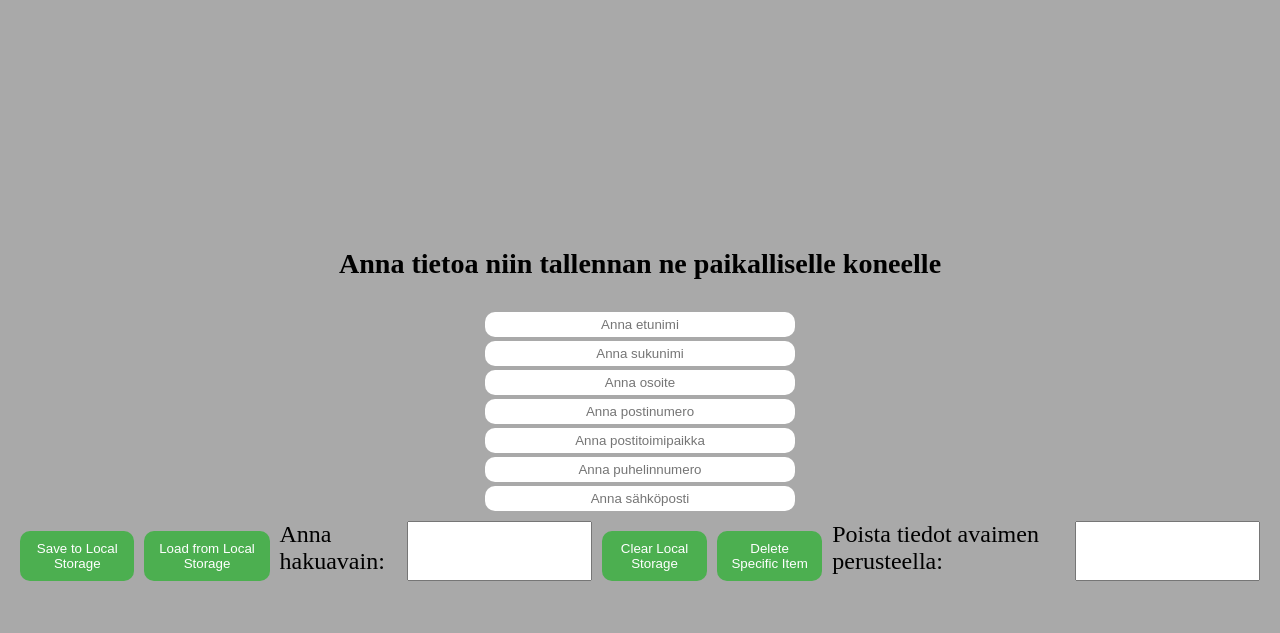
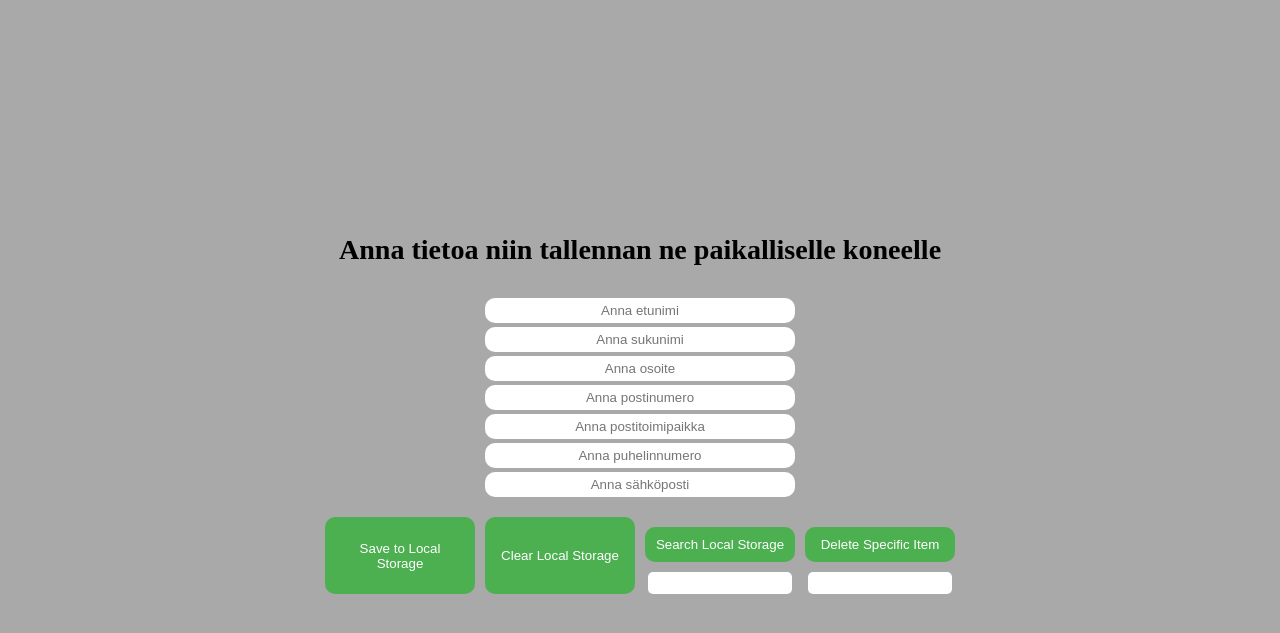
Before and after one commit to SisuSaastamoinen/projektit1, a PHP site: page /localstorage.html in a window 1280 px wide. Shown: the top 633 px of the page. Run offline with PHP 8.4, Linux system fonts and the light colour scheme.

Commit message:
make css for search function

```diff
--- a/localstorage/css/localstorage.css
+++ b/localstorage/css/localstorage.css
@@ -28,6 +28,16 @@ body {
   align-items: center;
   width: 100%;
   flex-direction: column;
+}
+
+.search-button-container,
+.delete-specific-button-container {
+  display: flex;
+  flex-direction: column;
+  justify-content: center;
+  align-items: center;
+  margin-top: 10px;
+  gap: 10px;
 }
 
 .input-header {
@@ -62,6 +72,7 @@ input:focus::placeholder {
 
 .storage-button {
   margin-top: 10px;
+  width: 150px;
   padding: 10px;
   border: none;
   border-radius: 10px;
@@ -70,6 +81,14 @@ input:focus::placeholder {
   cursor: pointer;
 }
 
+.storage-button-input {
+  width: 140px;
+  border: none;
+  height: 20px;
+  border-radius: 5px;
+  color: black;
+}
+
 .storage-button:hover {
   background-color: #45a049;
 }
--- a/localstorage/js/localstorage.js
+++ b/localstorage/js/localstorage.js
@@ -1,8 +1,6 @@
-<<<<<<< HEAD
 function clearStorage() {
-    localStorage.clear();
-};
-=======
+  localStorage.clear();
+}
 function addItem() {
   const userData = {
     first_name: "",
@@ -14,4 +12,3 @@ function addItem() {
   const userStringified = JSON.stringify(userData);
   JSON.parse(userStringified);
 }
->>>>>>> 48f46cabe409bb27df24c7b299c4c87373c1c759
--- a/localstorage/localstorage.html
+++ b/localstorage/localstorage.html
@@ -74,19 +74,29 @@
             <button class="storage-button" id="save-storage-button">
               Save to Local Storage
             </button>
-            <button class="storage-button" id="load-storage-button">
-              Load from Local Storage
-            </button>
-            <label for "input-search-query">Anna hakuavain:</label>
-            <input type="text" id="input-search-query" />
             <button class="storage-button" id="clear-storage-button">
               Clear Local Storage
             </button>
-            <button class="storage-button" id="delete-specific-button">
-              Delete Specific Item
-            </button>
-            <label for="input-delete-key">Poista tiedot avaimen perusteella:</label>
-            <input type="text" id="input-delete-key" />
+            <div class="search-button-container">
+              <button class="storage-button" id="load-storage-button">
+                Search Local Storage
+              </button>
+              <input
+                type="text"
+                class="storage-button-input"
+                id="input-search-query"
+              />
+            </div>
+            <div class="delete-specific-button-container">
+              <button class="storage-button" id="delete-specific-button">
+                Delete Specific Item
+              </button>
+              <input
+                type="text"
+                class="storage-button-input"
+                id="input-delete-key"
+              />
+            </div>
           </div>
         </div>
       </div>
```
